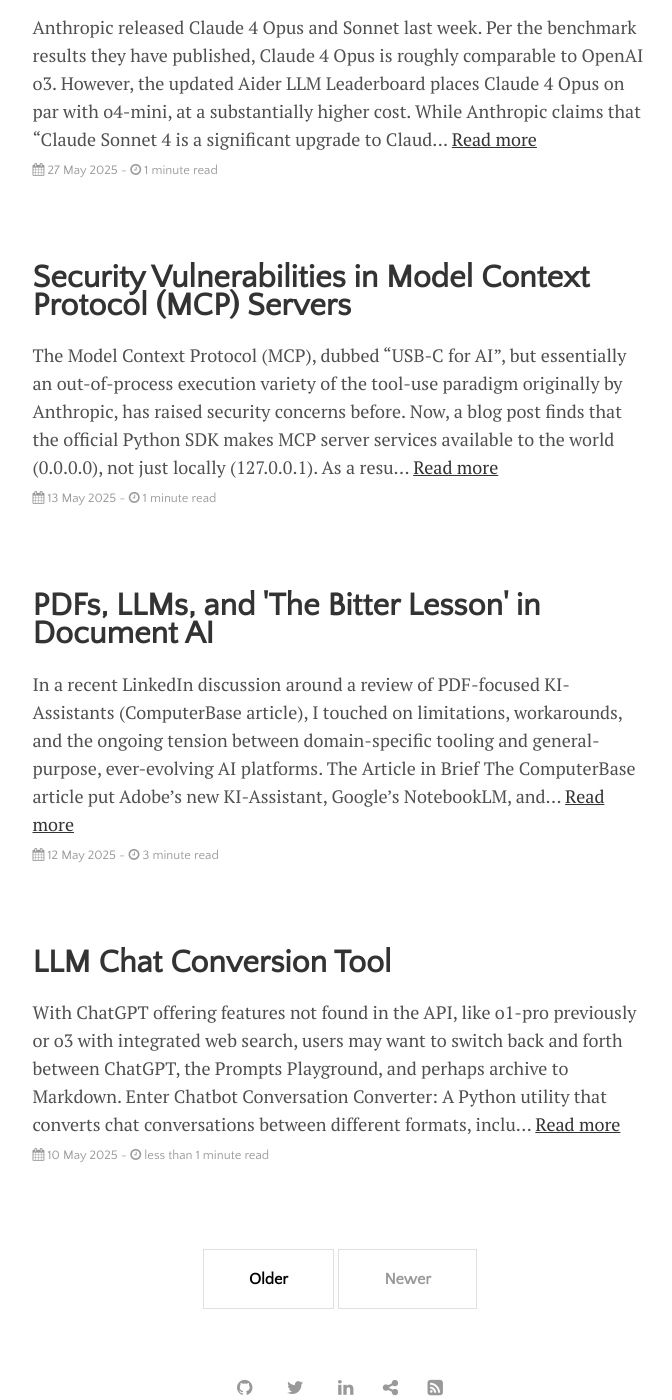
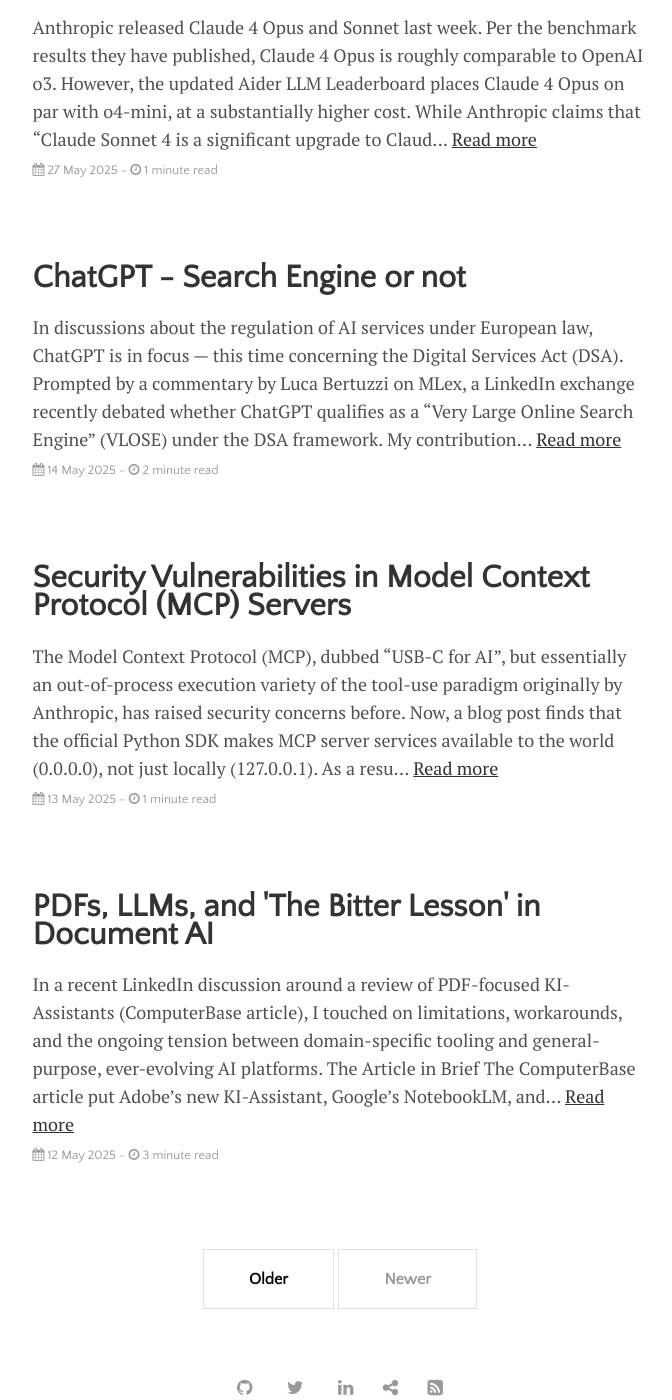
Before and after one commit to ndurner/ndurner.github.io, a Jekyll site: the page built from blog/index.html, in a window 1280 px wide and 1400 px high, scrolled down 535 px. Shown: the whole window, without its empty margins (300-972 px from the left). Built offline with Jekyll 4.4.1, drawn with Linux system fonts in a browser that asks for light colours; the list of posts is cut into pages by our own code; some of the changed lines change nothing that is shown; some of the changed text lies outside the part shown.

Commit message:
new content

```diff
--- /dev/null
+++ b/_posts/2025-05-14-chatgpt-vlso-dsa.md
@@ -0,0 +1,29 @@
+---
+layout: post
+title: "ChatGPT - Search Engine or not"
+author: "Nils Durner"
+categories: [journal]
+tags: ["chatgpt", "openai", "ai", "dsa", "regulation", "europe"]
+date: 2025-05-14
+last_updated: 2025-05-14
+---
+
+In discussions about the regulation of AI services under European law, ChatGPT is in focus — this time concerning the Digital Services Act (DSA). Prompted by a [commentary by Luca Bertuzzi on MLex](https://www.mlex.com/mlex/articles/2339236/chatgpt-s-eu-digital-rulebook-designation-could-slow-innovation-create-precedent), a [LinkedIn exchange](https://www.linkedin.com/posts/luca-bertuzzi-186729130_dsa-activity-7328373800549453824-JHO7?utm_source=share&utm_medium=member_desktop&rcm=ACoAAAGX2jIBd6RDsNRYv13Bvu3x4nnCNu96SEw) recently debated whether ChatGPT qualifies as a "Very Large Online Search Engine" (VLOSE) under the DSA framework. My contributions focused on clarifying key distinctions in how AI systems and their underlying models are perceived and regulated.
+
+## Background: ChatGPT and the DSA
+
+The European Commission is considering designating OpenAI's ChatGPT as a VLOSE under the DSA. The reasoning is that ChatGPT incorporates significant web search functionality, potentially reaching the 45-million monthly user threshold that triggers stricter regulatory obligations. This development raised considerable debate on LinkedIn, especially regarding the technical definitions and implications of such a classification.
+
+## System vs. Model: A Necessary Distinction
+
+A core aspect I highlighted in the discussion is the frequent conflation between AI systems (like ChatGPT) and the underlying AI models (such as GPT-4o and others) powering these services. [Citing Miles Brundage](gen-ai-models-systems-use-cases), a former OpenAI policy researcher, I emphasized that distinguishing between AI systems and AI models is essential for informed regulatory decisions. Brundage's talk, ["Where and when does the law fit into AI development and deployment?"](https://www.youtube.com/watch?v=5j4U2UzJWfI&t=5728s), provides valuable insights into this distinction.
+
+## Is ChatGPT a Search Engine?
+
+Some commentators, notably Barry O’Sullivan, argued that ChatGPT should not be classified as a search engine at all. In response, I argued that ChatGPT indeed may qualifies — or at least potentially qualifies — as a search engine, pointing out its integrated web-search capabilities. Specifically, I cited its built-in Search mode, Deep Research mode, and the new "o3 agentic tool-use" mode, all capable of retrieving and synthesizing web content.
+
+This nuance is crucial: the original ChatGPT release operated purely as a language model generating text based solely on training data, whereas today's ChatGPT actively incorporates external web content into its responses, fundamentally altering its operational model.
+
+## Implications of Misclassification
+
+While acknowledging ChatGPT's current functionality as a potential search engine, I remarked that extending the same regulatory scrutiny indiscriminately to underlying AI models would overreach. AI models themselves — like GPT-4o or the recently announced GPT-4.1 — do not inherently function as search engines; they merely form the computational backbone on which systems like ChatGPT build additional, search-related functionalities. Applying the DSA's off-cycle risk-assessment triggers to new base models would therefore represent a regulatory overreach, significantly deviating from the text and intention of existing EU regulations.
--- a/_posts/2025-05-29-exa-mcp-web-search-playground.md
+++ b/_posts/2025-05-29-exa-mcp-web-search-playground.md
@@ -4,7 +4,7 @@
 description: "Learn how to integrate Exa's web search capabilities into OpenAI Prompts Playground using MCP, including setup instructions, cost analysis, and optimization tips for GPT-4.1 and o4-mini models."
 date: 2025-05-29
 tags: ["llm", "openai", "exa", "web-search", "mcp", "o1"]
-last_updated: 2025-05-29
+last_updated: 2025-05-30
 author: "Nils Durner"
 categories: [journal]
 ---
@@ -69,6 +69,10 @@
 | OpenAI Playground + Web Search      | ❌        |
 | OpenAI Playground + Exa             | ✅        |
 
+## Caveats
+* MCP setup is not stored in the Playground and has to be re-created in each session
+* the API key from Exa is not protected: when copying the conversation in JSON format, the API key will be included in the export, thus potentially giving third parties usage rights to the Exa account and funds.
+
 ## Optimization potential
 * If Exa was set up as described above, the OpenAI Prompts Playground will ask for approval for each MCP invocation. This can be turned off in the last popup of the setup procedure (item 3.9) by switching the "Approval" field from "Always" to "None".
 * The Exa MCP server does not include the full functionality of the Exa API, like date ranges, more than 10 results, or allowed/disallowed domains. The source code of the Exa MCP server is [published on Github](https://github.com/exa-labs/exa-mcp-server/) though, so should be extensible for private deployments.
```
